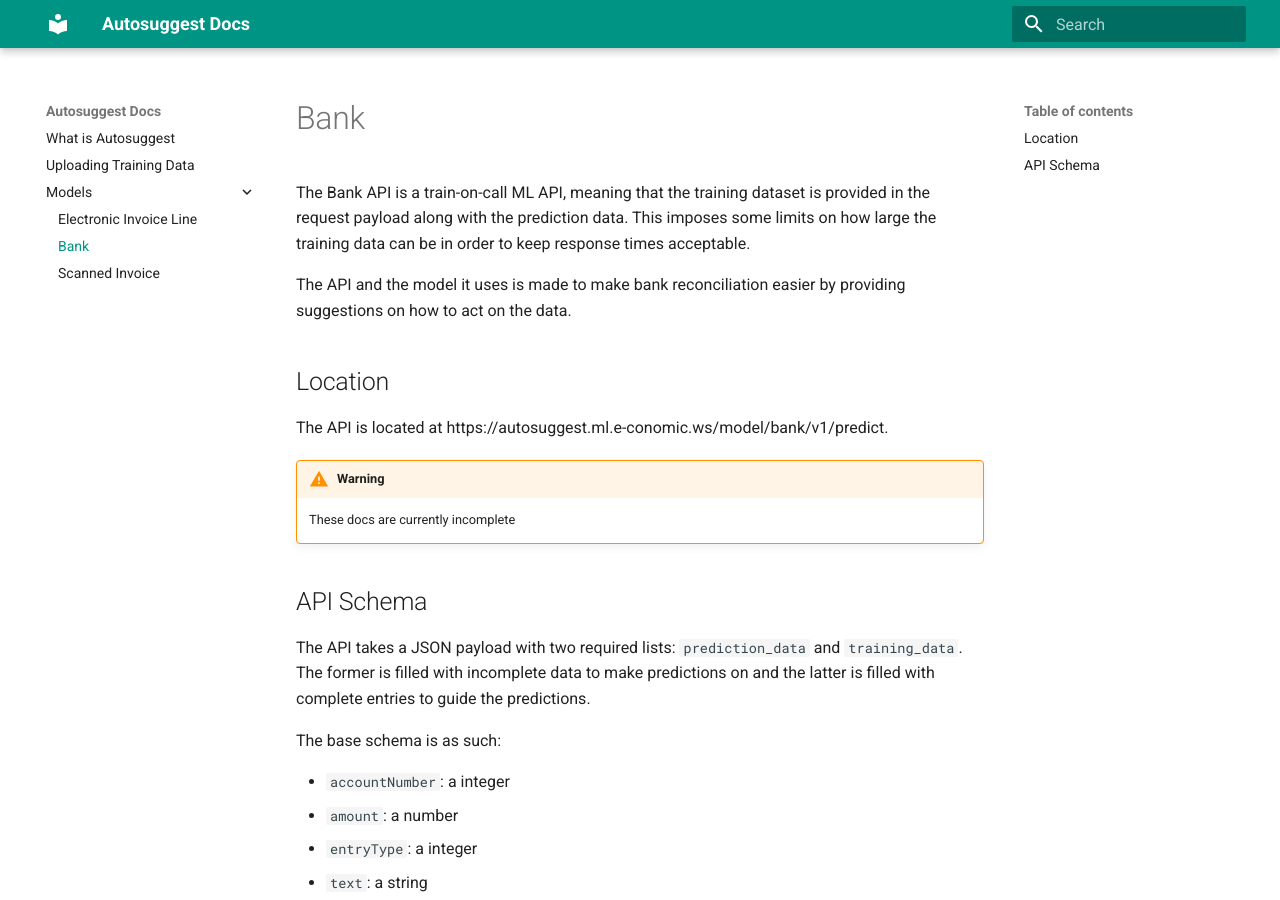
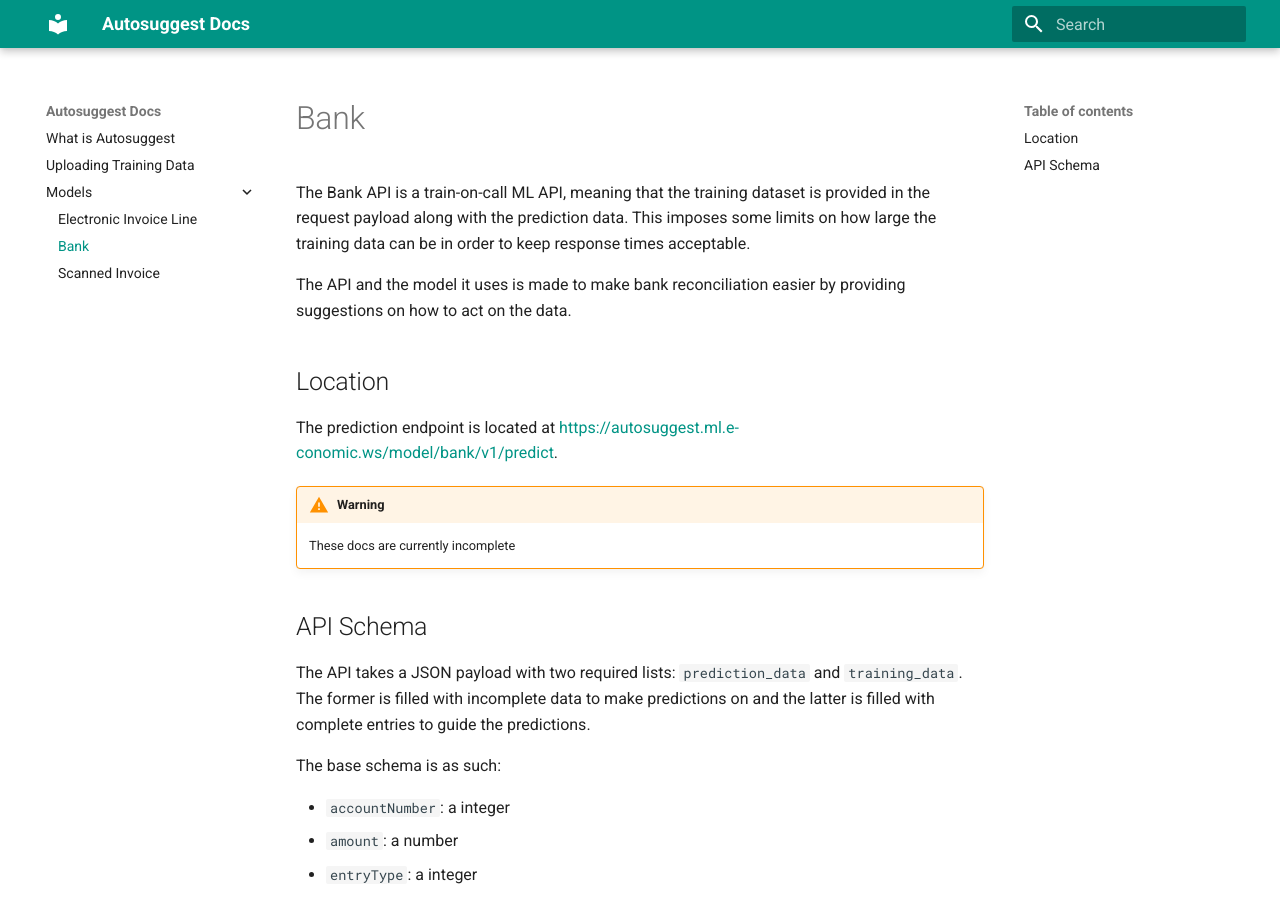
Before and after one commit to e-conomic/vml-docs, an MkDocs documentation site: the page built from docs/models/bank.md, in a window 1280 px wide and 900 px high. Built offline with MkDocs 1.6.1 and Material for MkDocs 9.7.7, drawn with Linux system fonts in a browser that asks for light colours.

Commit message:
Improved link to bank service

```diff
--- a/docs/models/bank.md
+++ b/docs/models/bank.md
@@ -8,7 +8,7 @@
 Location
 --------
 
-The API is located at https://autosuggest.ml.e-conomic.ws/model/bank/v1/predict.
+The prediction endpoint is located at [https://autosuggest.ml.e-conomic.ws/model/bank/v1/predict](https://autosuggest.ml.e-conomic.ws/model/bank/v1/predict).
 
 !!! warning
     These docs are currently incomplete
```
